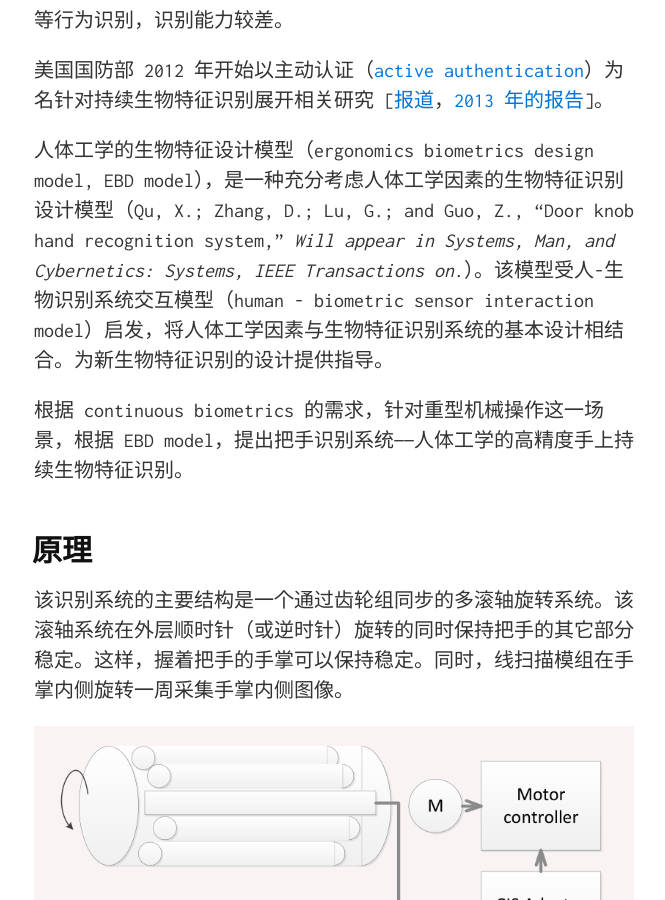
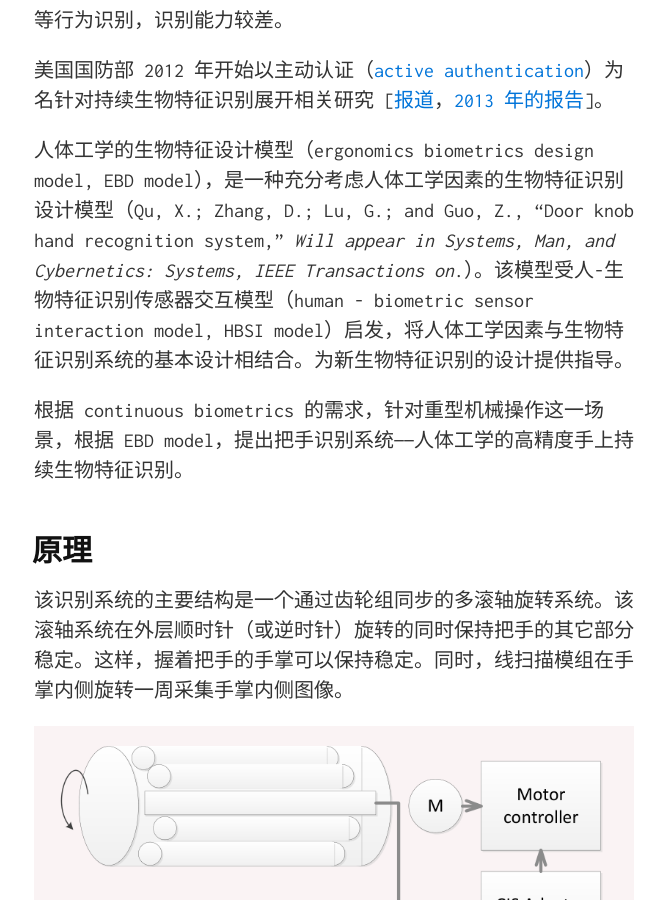
Before and after one commit to quxiaofeng/doorhandle, a Jekyll site: the page built from cn.html, in a window 1280 px wide and 900 px high, scrolled down 924 px. Shown: the whole window, without its empty margins (306-971 px from the left). Built offline with Jekyll 4.4.1, drawn with Linux system fonts in a browser that asks for light colours; nearby versions of some CDN libraries; Markdown is read by kramdown in place of the engine named in the settings.

Commit message:
Updated background
Signed-off-by: Xiaofeng QU <xiaofeng.qu.hk@ieee.org>

```diff
--- a/_includes/cn.md
+++ b/_includes/cn.md
@@ -14,7 +14,7 @@
 
 美国国防部 2012 年开始以主动认证（[active authentication](http://www.darpa.mil/program/active-authentication)）为名针对持续生物特征识别展开相关研究 [[报道](https://gcn.com/articles/2012/03/21/darpa-dump-passwords-continuous-biometrics.aspx)，[2013 年的报告](https://www.rsaconference.com/writable/presentations/file_upload/sec-t05_final.pdf)]。
 
-人体工学的生物特征设计模型（ergonomics biometrics design model, EBD model），是一种充分考虑人体工学因素的生物特征识别设计模型（Qu, X.; Zhang, D.; Lu, G.; and Guo, Z., "Door knob hand recognition system," *Will appear in Systems, Man, and Cybernetics: Systems, IEEE Transactions on*.）。该模型受人-生物识别系统交互模型（human - biometric sensor interaction model）启发，将人体工学因素与生物特征识别系统的基本设计相结合。为新生物特征识别的设计提供指导。
+人体工学的生物特征设计模型（ergonomics biometrics design model, EBD model），是一种充分考虑人体工学因素的生物特征识别设计模型（Qu, X.; Zhang, D.; Lu, G.; and Guo, Z., "Door knob hand recognition system," *Will appear in Systems, Man, and Cybernetics: Systems, IEEE Transactions on*.）。该模型受人-生物特征识别传感器交互模型（human - biometric sensor interaction model, HBSI model）启发，将人体工学因素与生物特征识别系统的基本设计相结合。为新生物特征识别的设计提供指导。
 
 根据 continuous biometrics 的需求，针对重型机械操作这一场景，根据 EBD model，提出把手识别系统——人体工学的高精度手上持续生物特征识别。
 
```
